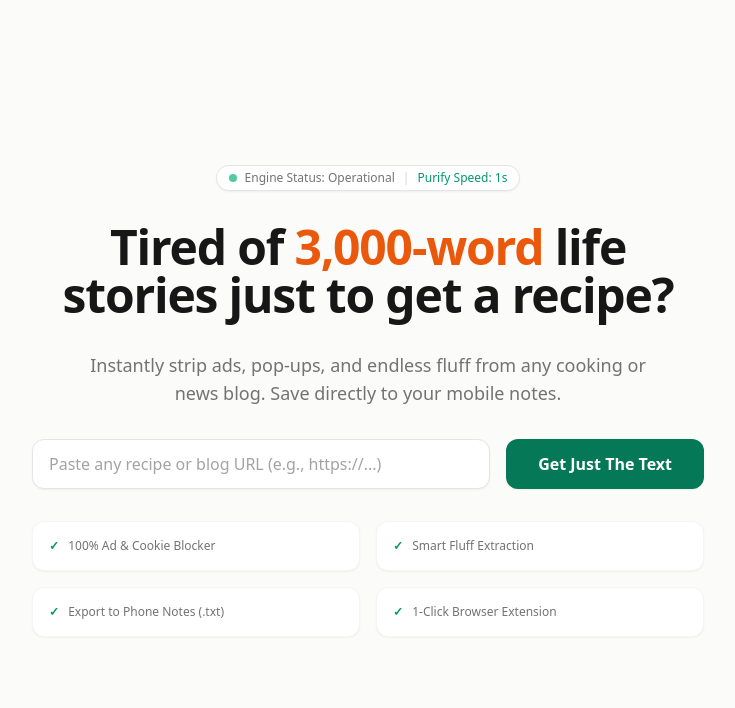
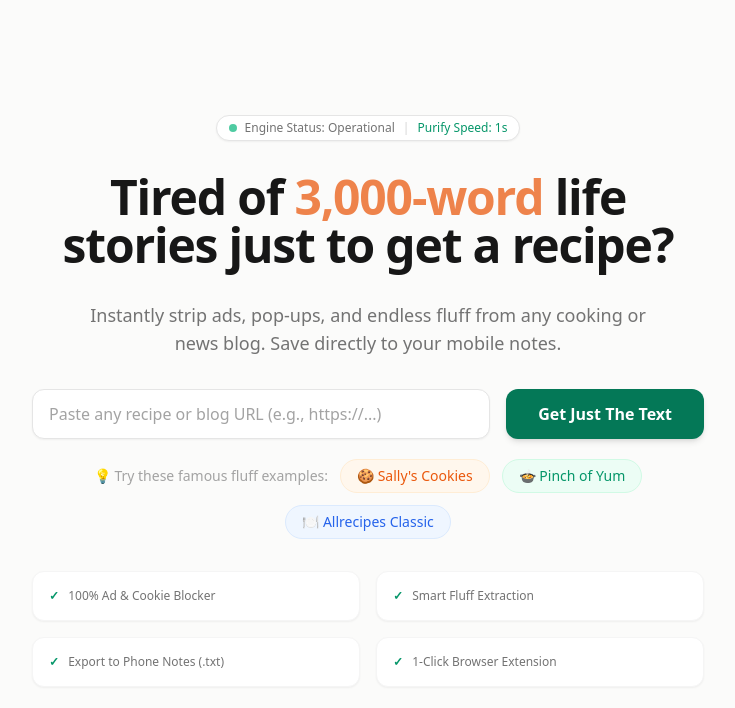
Before and after one commit to wasyy2305668-png/agent-lens-web, a Next.js app: page / in a window 1280 px wide. Shown: the top 708 px of the page, without its empty margins (272-1007 px from the left). Built offline with nearby package versions, Linux system fonts and the light colour scheme.

Commit message:
style: ultra high-converting UI with interactive example buttons

```diff
--- a/app/page.tsx
+++ b/app/page.tsx
@@ -50,100 +50,125 @@ export default function Home() {
   };
 
   return (
-    // 🎨 背景換成溫暖優雅的米白書卷色 (#fbfbfa)，文字換成深炭黑，視覺瞬間變高級、安全
+    // 🎨 背景溫暖優雅的米白書卷色 (#fbfbfa)
     <main className="min-h-screen bg-[#fbfbfa] text-neutral-800 flex flex-col items-center justify-start px-4 py-16 sm:p-8 overflow-y-auto selection:bg-amber-200">
       <div className="max-w-2xl w-full space-y-8 text-center my-auto">
 
-        {/* 🟢 狀態列：改為精緻的白底灰色調，營造 24 小時高可用性的專業感 */}
-        <div className="inline-flex items-center gap-2 px-3 py-1 rounded-full bg-white border border-neutral-200 text-xs text-neutral-500 mx-auto shadow-sm">
+        {/* 🟢 狀態列 */}
+        <div className="inline-flex items-center gap-2 px-3 py-1 rounded-full bg-white border border-neutral-200 text-xs text-neutral-500 mx-auto shadow-sm transition-transform hover:scale-105">
           <span className="w-2 h-2 rounded-full bg-emerald-500 animate-pulse"></span>
           <span>Engine Status: Operational</span>
           <span className="text-neutral-300">|</span>
           <span className="text-emerald-600 font-medium">Purify Speed: 1s</span>
         </div>
 
-        {/* 🎯 B2C 核心文案：直擊痛點，3,000-word 換成醒目的珊瑚紅 */}
+        {/* 🎯 B2C 核心文案 */}
         <h1 className="text-4xl sm:text-5xl font-extrabold tracking-tight leading-tight text-neutral-900">
-          Tired of <span className="text-orange-600">3,000-word</span> life stories just to get a recipe?
+          Tired of <span className="text-orange-600 animate-pulse">3,000-word</span> life stories just to get a recipe?
         </h1>
         <p className="text-neutral-500 text-base sm:text-lg max-w-xl mx-auto">
           Instantly strip ads, pop-ups, and endless fluff from any cooking or news blog. Save directly to your mobile notes.
         </p>
 
-        {/* 🚀 輸入框區塊：換成白底、細邊框、搭配高質感深翡翠綠 (emerald) 的下載按鈕 */}
-        <div className="flex flex-col sm:flex-row gap-4 w-full mt-8">
+        {/* 🚀 輸入框區塊 */}
+        <div className="w-full mt-8">
+          <div className="flex flex-col sm:flex-row gap-4 w-full">
             <input
               type="text"
               placeholder="Paste any recipe or blog URL (e.g., https://...)"
               value={url}
               onChange={(e) => setUrl(e.target.value)}
-            className="w-full sm:flex-1 px-4 py-3 rounded-xl bg-white border border-neutral-200 text-neutral-900 placeholder-neutral-400 focus:outline-none focus:border-emerald-600 shadow-sm transition-all"
+              className="w-full sm:flex-1 px-4 py-3 rounded-xl bg-white border border-neutral-200 text-neutral-900 placeholder-neutral-400 focus:outline-none focus:border-emerald-500 focus:ring-2 focus:ring-emerald-100 shadow-sm transition-all"
             />
             <button
               onClick={testUrl}
               disabled={loading}
-            className="w-full sm:w-auto px-8 py-3 bg-emerald-700 hover:bg-emerald-600 text-white rounded-xl font-bold transition-all disabled:opacity-50 whitespace-nowrap shadow-sm"
+              className="w-full sm:w-auto px-8 py-3 bg-emerald-700 hover:bg-emerald-600 text-white rounded-xl font-bold transition-all disabled:opacity-50 whitespace-nowrap shadow-md hover:shadow-lg transform active:scale-95"
             >
               {loading ? 'Purifying...' : 'Get Just The Text'}
             </button>
           </div>
 
-        {/* 🛡️ 信任增強方塊：全面改成乾淨的文藝雜誌風格，建立極致信任 */}
+          {/* ✨ 零摩擦測試範例：注入微互動生命力 */}
+          <div className="mt-5 flex flex-wrap items-center justify-center gap-3 text-xs sm:text-sm font-medium">
+            <span className="text-neutral-400">💡 Try these famous fluff examples:</span>
+            <button
+              onClick={() => setUrl("https://sallysbakingaddiction.com/chewy-chocolate-chip-cookies/")}
+              className="rounded-full bg-orange-50 border border-orange-100 px-4 py-1.5 text-orange-600 transition-all hover:bg-orange-100 hover:-translate-y-0.5 hover:shadow-sm active:scale-95"
+            >
+              🍪 Sally's Cookies
+            </button>
+            <button
+              onClick={() => setUrl("https://pinchofyum.com/the-best-detox-crockpot-lentil-soup/")}
+              className="rounded-full bg-emerald-50 border border-emerald-100 px-4 py-1.5 text-emerald-600 transition-all hover:bg-emerald-100 hover:-translate-y-0.5 hover:shadow-sm active:scale-95"
+            >
+              🍲 Pinch of Yum
+            </button>
+            <button
+              onClick={() => setUrl("https://www.allrecipes.com/recipe/10813/best-chocolate-chip-cookies/")}
+              className="rounded-full bg-blue-50 border border-blue-100 px-4 py-1.5 text-blue-600 transition-all hover:bg-blue-100 hover:-translate-y-0.5 hover:shadow-sm active:scale-95"
+            >
+              🍽️ Allrecipes Classic
+            </button>
+          </div>
+        </div>
+
+        {/* 🛡️ 信任增強方塊 */}
         {!result && (
           <div className="mt-12 grid grid-cols-2 gap-4 text-left text-xs text-neutral-500 font-medium">
-            <div className="p-4 bg-white border border-neutral-100 rounded-xl shadow-sm">
+            <div className="p-4 bg-white border border-neutral-100 rounded-xl shadow-sm hover:shadow-md transition-shadow">
               <span className="text-emerald-600 font-bold mr-1.5">✓</span> 100% Ad & Cookie Blocker
             </div>
-            <div className="p-4 bg-white border border-neutral-100 rounded-xl shadow-sm">
+            <div className="p-4 bg-white border border-neutral-100 rounded-xl shadow-sm hover:shadow-md transition-shadow">
               <span className="text-emerald-600 font-bold mr-1.5">✓</span> Smart Fluff Extraction
             </div>
-            <div className="p-4 bg-white border border-neutral-100 rounded-xl shadow-sm">
+            <div className="p-4 bg-white border border-neutral-100 rounded-xl shadow-sm hover:shadow-md transition-shadow">
               <span className="text-emerald-600 font-bold mr-1.5">✓</span> Export to Phone Notes (.txt)
             </div>
-            <div className="p-4 bg-white border border-neutral-100 rounded-xl shadow-sm">
+            <div className="p-4 bg-white border border-neutral-100 rounded-xl shadow-sm hover:shadow-md transition-shadow">
               <span className="text-emerald-600 font-bold mr-1.5">✓</span> 1-Click Browser Extension
             </div>
           </div>
         )}
 
-        {/* 結果展示區塊：主卡片變成純白，帶有柔軟的微陰影，消除廉價感 */}
+        {/* 結果展示區塊 */}
         {result && !result.detail && (
-          <div className="mt-8 sm:mt-12 p-6 sm:p-8 bg-white border border-neutral-200/60 rounded-2xl text-left space-y-6 shadow-md transition-all animate-fade-in">
+          <div className="mt-8 sm:mt-12 p-6 sm:p-8 bg-white border border-neutral-200/60 rounded-2xl text-left space-y-6 shadow-xl transition-all animate-fade-in ring-1 ring-black/5">
 
             <div className="flex items-center justify-between">
               <h2 className="text-lg text-neutral-800 font-bold tracking-tight">Purified Content Box</h2>
-              <span className="text-xs bg-emerald-50 text-emerald-700 border border-emerald-200 px-2.5 py-1 rounded-full font-semibold">
+              <span className="text-xs bg-emerald-50 text-emerald-700 border border-emerald-200 px-2.5 py-1 rounded-full font-semibold animate-pulse">
                 {result.token_saved_percent ?? '90%'} Bloat Removed
               </span>
             </div>
 
-            {/* 文本預覽區：背景換成溫柔的冷灰 (#f8f9fa)，像在看 iPad 上的電子書一樣舒服 */}
+            {/* 文本預覽區 */}
             {previewText && (
-              <div className="relative p-4 bg-neutral-50 rounded-xl border border-neutral-100 overflow-hidden">
+              <div className="relative p-4 bg-neutral-50 rounded-xl border border-neutral-100 overflow-hidden shadow-inner">
                 <div className="text-sm text-neutral-700 font-sans h-64 overflow-y-auto overflow-x-hidden break-words whitespace-pre-wrap p-1 leading-relaxed antialiased">
                   {previewText.substring(0, 3000)}
                 </div>
               </div>
             )}
 
-            {/* 手機操作列：改為沉穩、高質感的淺灰白實體按鈕 */}
+            {/* 手機操作列 */}
             <div className="grid grid-cols-1 sm:grid-cols-2 gap-4">
               <button
                 onClick={downloadToNotes}
-                className="py-3 bg-neutral-100 hover:bg-neutral-200 border border-neutral-200 text-neutral-700 text-sm font-semibold rounded-xl transition-colors flex items-center justify-center gap-2 shadow-sm"
+                className="py-3 bg-neutral-100 hover:bg-neutral-200 border border-neutral-200 text-neutral-700 text-sm font-semibold rounded-xl transition-all flex items-center justify-center gap-2 shadow-sm hover:shadow active:scale-95"
               >
                 📥 Download for Notes
               </button>
               <button
                 onClick={copyToClipboard}
-                className="py-3 bg-neutral-100 hover:bg-neutral-200 border border-neutral-200 text-neutral-700 text-sm font-semibold rounded-xl transition-colors flex items-center justify-center gap-2 shadow-sm"
+                className="py-3 bg-neutral-100 hover:bg-neutral-200 border border-neutral-200 text-neutral-700 text-sm font-semibold rounded-xl transition-all flex items-center justify-center gap-2 shadow-sm hover:shadow active:scale-95"
               >
                 {copied ? '✅ Copied!' : '📋 Copy to Clipboard'}
               </button>
             </div>
 
-            {/* 💳 終極變現付費牆：按鈕直接換成無情、強烈的高階「純黑金屬質感按鈕」 */}
-            <div className="pt-4 border-t border-neutral-100 space-y-3">
+            {/* 💳 終極變現付費牆 */}
+            <div className="pt-6 border-t border-neutral-100 space-y-3 mt-4">
               <div className="text-xs text-neutral-400 text-center font-medium">
                 Like the speed? Get the 1-Click Chrome Extension to purify pages instantly.
               </div>
@@ -151,7 +176,7 @@ export default function Home() {
                 href="https://ko-fi.com/agentlens/tiers"
                 target="_blank"
                 rel="noopener noreferrer"
-                className="block w-full py-4 bg-neutral-900 text-white font-bold text-center rounded-xl hover:bg-neutral-800 transition-colors shadow-md transform active:scale-[0.99]"
+                className="block w-full py-4 bg-neutral-900 text-white font-bold text-center rounded-xl hover:bg-black transition-all shadow-lg hover:shadow-xl transform active:scale-95 ring-2 ring-transparent hover:ring-neutral-400"
               >
                 Unlock Unlimited Access ($1.99/mo)
               </a>
```
Lines whose indentation alone changed are shown as unchanged.
